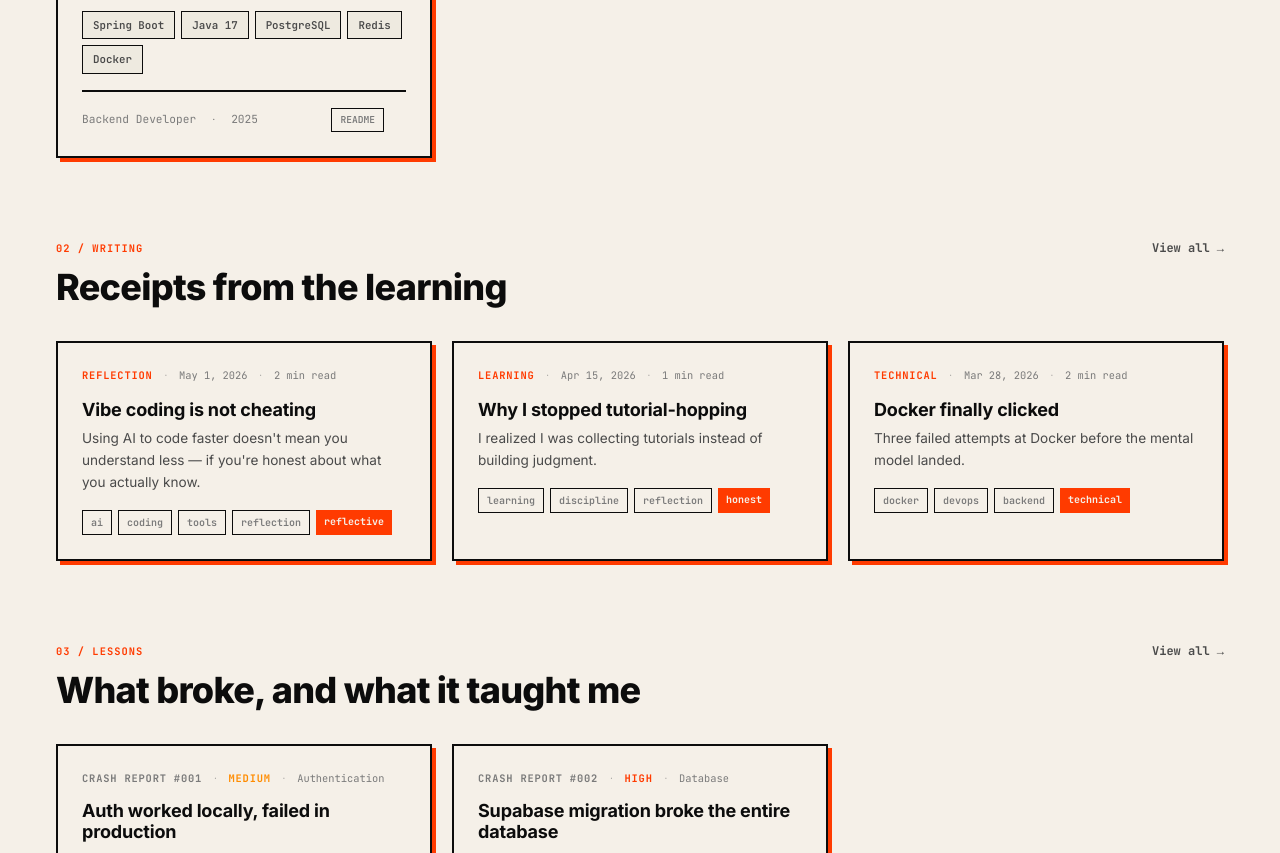
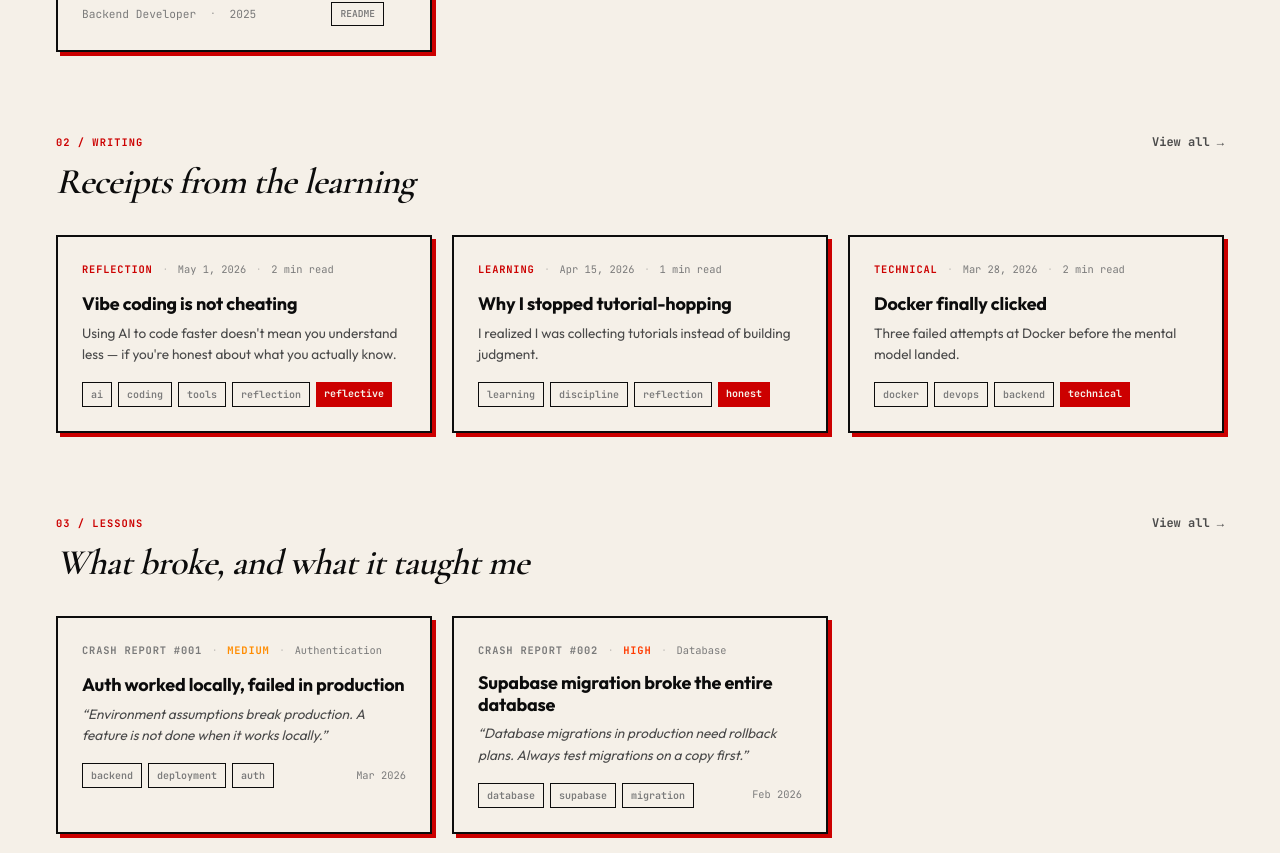
Before and after one commit to NotYash1066/Yash-Portfolio, a Next.js app: page / in a window 1280 px wide. Shown: the part 1932-2785 px from the top of the page. Built offline with nearby package versions, Linux system fonts and the light colour scheme.

Commit message:
theme/brutalist-magazine: Anton display + Cormorant italic headings + red accent

```diff
--- a/src/app/about/page.tsx
+++ b/src/app/about/page.tsx
@@ -1,7 +1,6 @@
 import type { Metadata } from "next";
 import Link from "next/link";
 import { profile } from "@/config/profile";
-import { PunchCard } from "@/components/content/PunchCard";
 import { ScrollReveal } from "@/components/layout/ScrollReveal";
 
 export const metadata: Metadata = {
@@ -67,13 +66,6 @@ export default function AboutPage() {
         <p style={{ fontSize: "1rem", color: "var(--fg-secondary)", lineHeight: 1.8 }}>
           I write to document the messy middle of learning — the bugs, the failed assumptions, the things that clicked on the third try. This portfolio is that documentation system.
         </p>
-      </section>
-      </ScrollReveal>
-
-      {/* Punch Card */}
-      <ScrollReveal delay={100}>
-      <section style={{ marginBottom: "3rem" }}>
-        <PunchCard />
       </section>
       </ScrollReveal>
 
--- a/src/app/globals.css
+++ b/src/app/globals.css
@@ -20,8 +20,9 @@
   --color-success: #00FF41;
   --color-warning: #FFE500;
 
-  --font-display: var(--font-syne), sans-serif;
-  --font-sans: "Inter", system-ui, -apple-system, sans-serif;
+  --font-display: var(--font-anton), sans-serif;
+  --font-sans: var(--font-outfit), sans-serif;
+  --font-serif: var(--font-cormorant), serif;
   --font-mono: "JetBrains Mono", "Fira Code", monospace;
 
   --shadow-brutal: 4px 4px 0 var(--accent);
@@ -42,15 +43,15 @@
   --fg-muted: #6b6b6b;
   --border: #f0ede6;
   --border-subtle: #2a2a2a;
-  --accent: #FFE500;
-  --accent-rgb: 255, 229, 0;
+  --accent: #FF0000;
+  --accent-rgb: 255, 0, 0;
   --accent-muted: rgba(255, 229, 0, 0.15);
   --accent-hover: #FFD700;
   --destructive: #FF3B00;
   --success: #00FF41;
   --warning: #FFE500;
-  --shadow: var(--shadow-brutal);
-  --shadow-lg: var(--shadow-brutal-lg);
+  --shadow: 4px 4px 0 #FF0000;
+  --shadow-lg: 6px 6px 0 #FF0000;
 }
 
 [data-theme="light"] {
@@ -62,15 +63,15 @@
   --fg-muted: #7a7a7a;
   --border: #0c0c0c;
   --border-subtle: #d0d0d0;
-  --accent: #FF3B00;
+  --accent: #CC0000;
   --accent-rgb: 255, 59, 0;
   --accent-muted: rgba(255, 59, 0, 0.1);
   --accent-hover: #E63500;
   --destructive: #FF3B00;
   --success: #00AA2E;
   --warning: #FF8C00;
-  --shadow: 4px 4px 0 #0c0c0c;
-  --shadow-lg: 6px 6px 0 #0c0c0c;
+  --shadow: 4px 4px 0 #CC0000;
+  --shadow-lg: 6px 6px 0 #CC0000;
 }
 
 /* ================================================================
@@ -773,3 +774,13 @@ h3 {
   z-index: 60;
   transition: width 0.1s linear;
 }
+
+/* ================================================================
+   Section Heading (Cormorant Garamond italic)
+   ================================================================ */
+.section-heading {
+  font-family: var(--font-cormorant), serif !important;
+  font-style: italic;
+  font-weight: 300;
+  letter-spacing: 0.02em;
+}
--- a/src/app/layout.tsx
+++ b/src/app/layout.tsx
@@ -1,5 +1,5 @@
 import type { Metadata } from "next";
-import { Syne, Inter, JetBrains_Mono } from "next/font/google";
+import { Anton, Cormorant_Garamond, Outfit, JetBrains_Mono } from "next/font/google";
 import "./globals.css";
 import { Navbar } from "@/components/layout/Navbar";
 import { Footer } from "@/components/layout/Footer";
@@ -7,22 +7,31 @@ import { ThemeProvider } from "@/components/navigation/ThemeProvider";
 import { CommandPalette } from "@/components/navigation/CommandPalette";
 import { profile } from "@/config/profile";
 
-const inter = Inter({
+const anton = Anton({
   subsets: ["latin"],
-  variable: "--font-inter",
+  weight: "400",
+  variable: "--font-anton",
+  display: "swap",
+});
+
+const cormorantGaramond = Cormorant_Garamond({
+  subsets: ["latin"],
+  weight: ["300", "400", "600"],
+  style: ["normal", "italic"],
+  variable: "--font-cormorant",
+  display: "swap",
+});
+
+const outfit = Outfit({
+  subsets: ["latin"],
+  weight: ["300", "400", "500", "700"],
+  variable: "--font-outfit",
   display: "swap",
 });
 
 const jetbrainsMono = JetBrains_Mono({
   subsets: ["latin"],
   variable: "--font-jetbrains",
-  display: "swap",
-});
-
-const syne = Syne({
-  subsets: ["latin"],
-  weight: ["400", "700", "800"],
-  variable: "--font-syne",
   display: "swap",
 });
 
@@ -58,8 +67,8 @@ export default function RootLayout({
   return (
     <html lang="en" suppressHydrationWarning>
       <body
-        className={`${inter.variable} ${jetbrainsMono.variable} ${syne.variable} antialiased`}
-        style={{ fontFamily: "var(--font-inter), var(--font-sans)" }}
+        className={`${anton.variable} ${cormorantGaramond.variable} ${outfit.variable} ${jetbrainsMono.variable} antialiased`}
+        style={{ fontFamily: "var(--font-outfit)" }}
       >
         <ThemeProvider>
           <a href="#main-content" className="skip-to-content">
--- a/src/app/page.tsx
+++ b/src/app/page.tsx
@@ -159,6 +159,7 @@ export default function HomePage() {
               01 / Selected Work
             </span>
             <h2
+              className="section-heading"
               style={{
                 fontSize: "clamp(1.5rem, 4vw, 2.25rem)",
                 fontWeight: 800,
@@ -237,6 +238,7 @@ export default function HomePage() {
                 02 / Writing
               </span>
               <h2
+                className="section-heading"
                 style={{
                   fontSize: "clamp(1.5rem, 4vw, 2.25rem)",
                   fontWeight: 800,
@@ -315,6 +317,7 @@ export default function HomePage() {
                 03 / Lessons
               </span>
               <h2
+                className="section-heading"
                 style={{
                   fontSize: "clamp(1.5rem, 4vw, 2.25rem)",
                   fontWeight: 800,
```
